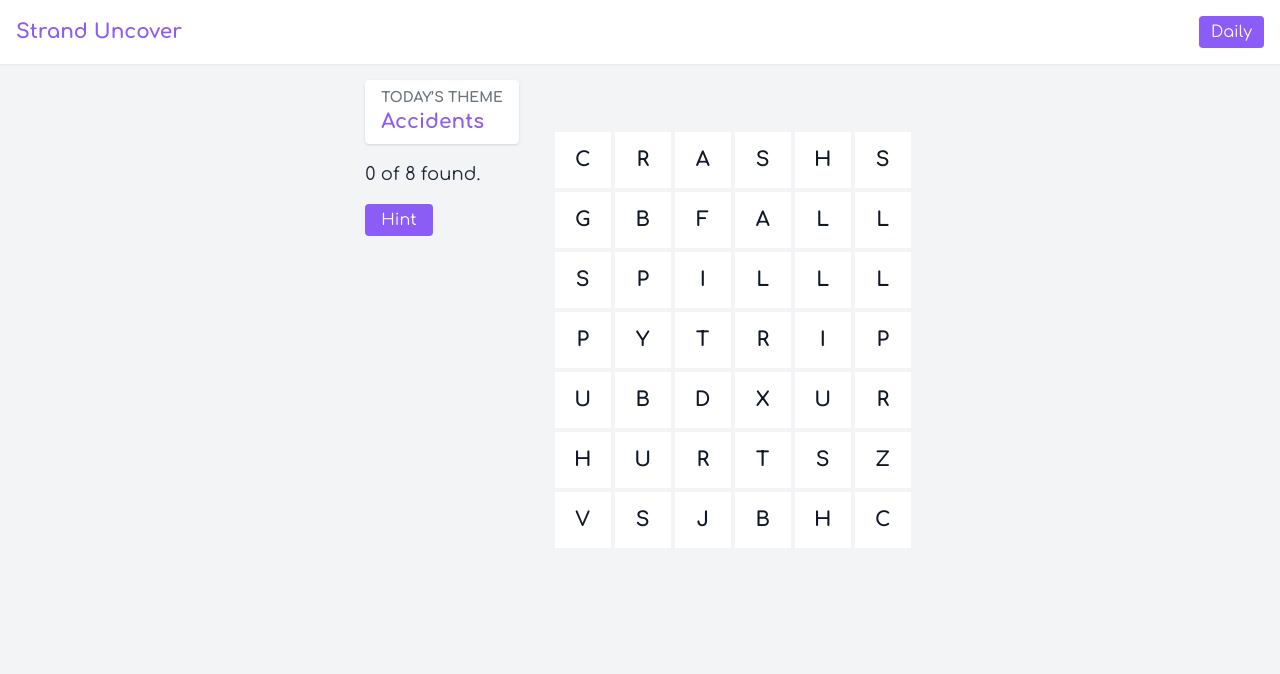
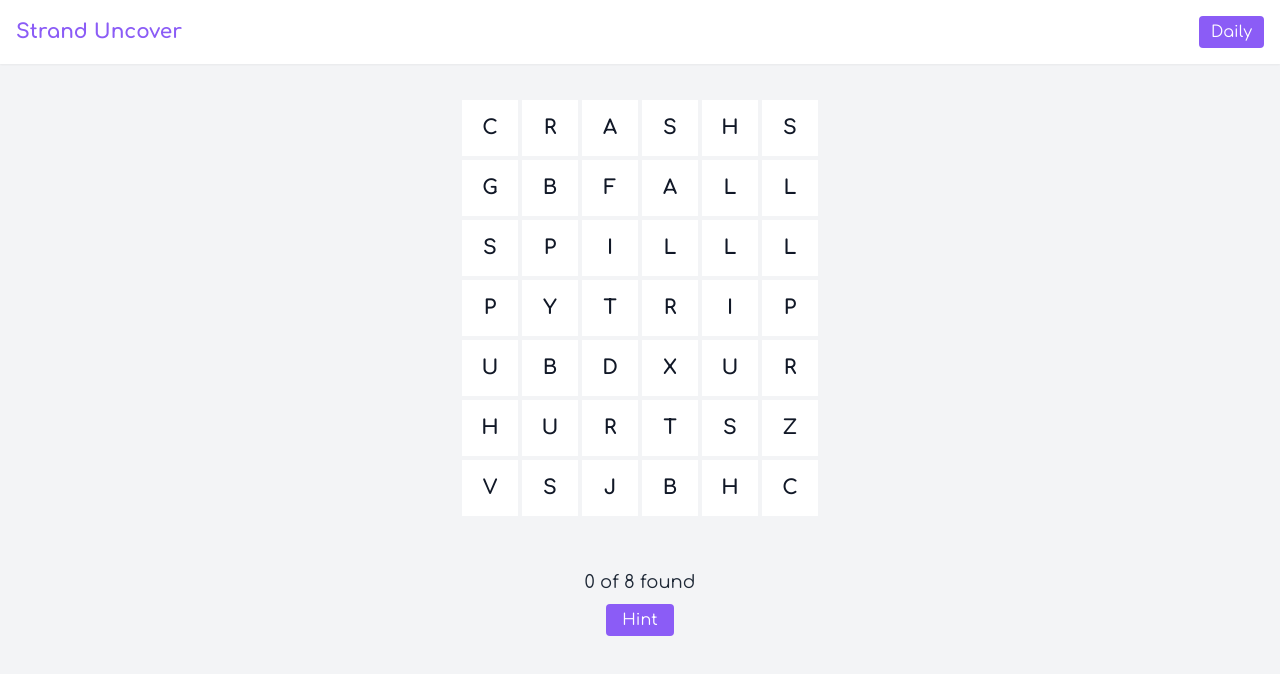
Before and after one commit to Heminyildiz/StrandUncover, a React (Vite) app: page /daily in a window 1280 px wide. Shown: the top 674 px of the page. Built offline with nearby package versions, Linux system fonts and the light colour scheme.

Commit message:
Update DailyGame.jsx

```diff
--- a/src/pages/DailyGame.jsx
+++ b/src/pages/DailyGame.jsx
@@ -46,22 +46,27 @@ function DailyGame() {
   }
 
   const totalWords = puzzle.words.length;
-  const remaining = totalWords - foundWords.length;
-  const allFound = remaining === 0;
+  const allFound = foundWords.length === totalWords;
 
   return (
-    <main className="container mx-auto p-4 flex flex-col md:flex-row items-start gap-8 justify-center">
-      {/* Sol kısım: Tema, Hint, durum */}
-      <div className="flex flex-col items-center md:items-start gap-4">
-        <div className="px-4 py-2 rounded shadow text-center md:text-left bg-white">
-          <p className="text-sm text-gray-500 font-semibold">TODAY’S THEME</p>
-          <h2 className="text-xl font-bold text-brandPrimary">
-            {puzzle.themeTitle}
-          </h2>
-        </div>
+    <main className="container mx-auto p-4 flex flex-col items-center">
+      {/* Harf Izgarası */}
+      <WordGrid
+        grid={puzzle.grid}
+        words={puzzle.words}
+        foundWords={foundWords}
+        onWordFound={handleWordFound}
+        onPartialWordChange={(pw) => setPartialWord(pw)}
+      />
+
+      {/* Alt kısım: durum, mesaj, hint */}
+      <div className="mt-4 flex flex-col items-center gap-2">
+        <p className="text-base text-brandSecondary min-h-[1.5rem]">
+          {message}
+        </p>
 
         <p className="text-lg font-medium">
-          {foundWords.length} of {totalWords} found.
+          {foundWords.length} of {totalWords} found
         </p>
 
         {!allFound && (
@@ -72,31 +77,9 @@ function DailyGame() {
             Hint
           </button>
         )}
-
-        <p className="text-base text-brandSecondary min-h-[1.5rem]">{message}</p>
       </div>
 
-      {/* Sağ kısım: Izgara ve partial word */}
-      <div className="relative flex flex-col items-center">
-        <div className="mb-2 text-brandSecondary font-bold text-lg h-6">
-          {partialWord}
-        </div>
-
-        <WordGrid
-          grid={puzzle.grid}
-          words={puzzle.words}
-          foundWords={foundWords}
-          onWordFound={handleWordFound}
-          onPartialWordChange={(pw) => setPartialWord(pw)}
-        />
-
-        {allFound && (
-          <div className="absolute bottom-0 left-1/2 transform -translate-x-1/2 bg-brandGreen px-4 py-2 rounded mt-2 text-white font-semibold">
-            All words found! Great job!
-          </div>
-        )}
-      </div>
-
+      {/* Hint Modal */}
       <HintModal
         isOpen={hintOpen}
         hint={puzzle.hint}
```
